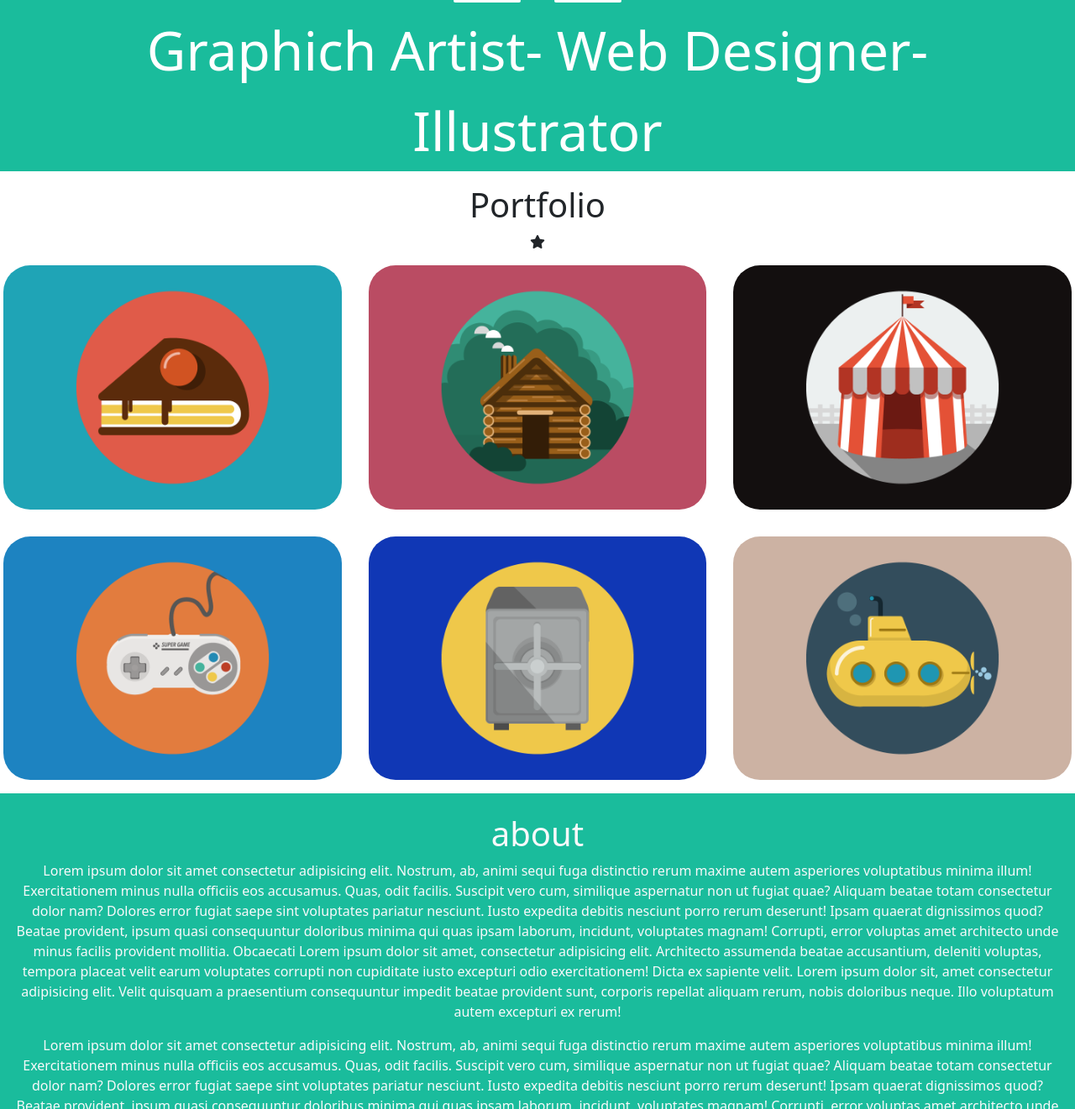
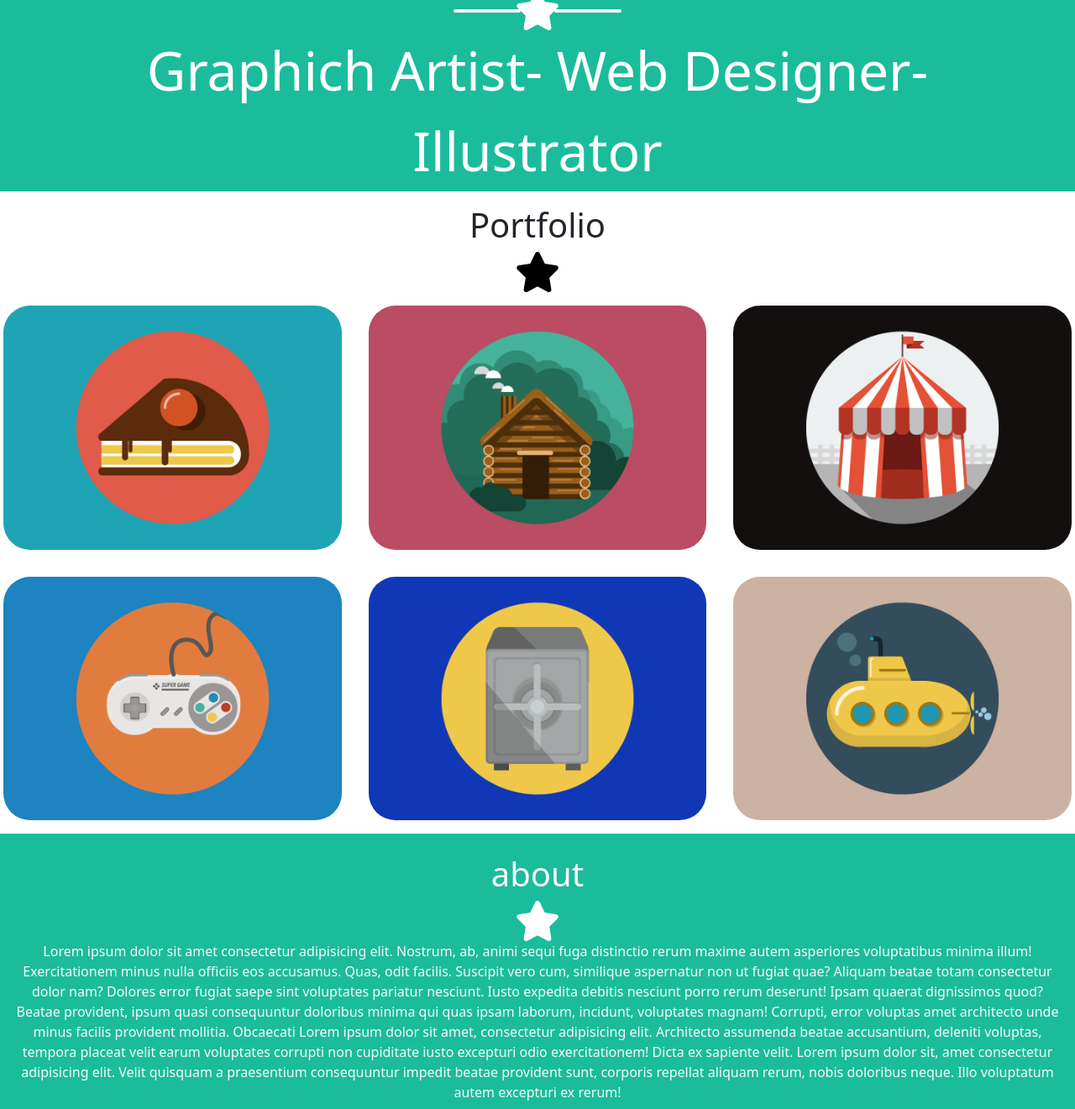
Before and after one commit to VincenzoMinardi/html-css-bootstrap-freelancer, a plain HTML site: page index.html in a window 1280 px wide. Shown: the part 739-2060 px from the top of the page at 84% size. Drawn offline with nearby package versions, Linux system fonts and the light colour scheme.

Commit message:
add: star-white

```diff
--- a/assets/style.css
+++ b/assets/style.css
@@ -16,9 +16,14 @@ section{
     position: relative;
 }
 
-.star-bootstrap .fa-star::before{
+.size-black{
+    font-size: 3rem;
+    color: black;
+}
+
+.star-bootstrap-white .cont-star-white::before{
     position: absolute;
-    content: "";
+     content: "";
     top: 48%;
     left: 41%;
     display: inline-block;
@@ -28,17 +33,47 @@ section{
     border-radius: 10px;
 }
 
-.star-bootstrap .fa-star::after{
+.star-bootstrap-white .cont-star-white::after{
     position:absolute;
     top: 48%;
     right: 41%;
-    content: "";
+     content:"";
     display: inline-block;
     height: 4px;
     width: 80px;
     background-color: white;
     border-radius: 10px;
 }
+
+.text-center .cont-star-black::before{
+    position: absolute;
+     content:"";
+    top: 48%;
+    left: 41%;
+    display: inline-block;
+    height: 4px;
+    width: 80px;
+    background-color: black;
+    border-radius: 10px;
+}
+.text-center .cont-star-back::after{
+    position:absolute;
+    top: 48%;
+    right: 41%;
+     content: "";
+    display: inline-block;
+    height: 4px;
+    width: 80px;
+    background-color:black;
+    border-radius: 10px;
+}
+
+
+
+
+
+
+
 
 .color-star{
     color: white;
--- a/index.html
+++ b/index.html
@@ -7,7 +7,7 @@
     <link rel="stylesheet" href="https://cdnjs.cloudflare.com/ajax/libs/font-awesome/6.4.0/css/all.min.css" integrity="sha512-iecdLmaskl7CVkqkXNQ/ZH/XLlvWZOJyj7Yy7tcenmpD1ypASozpmT/E0iPtmFIB46ZmdtAc9eNBvH0H/ZpiBw==" crossorigin="anonymous" referrerpolicy="no-referrer" />
     <link href="https://cdn.jsdelivr.net/npm/bootstrap@5.3.0-alpha2/dist/css/bootstrap.min.css" rel="stylesheet" integrity="sha384-aFq/bzH65dt+w6FI2ooMVUpc+21e0SRygnTpmBvdBgSdnuTN7QbdgL+OapgHtvPp" crossorigin="anonymous">
     <link rel="stylesheet" href="assets/style.css">
-    <title>Bonus</title>
+    <title>bootstrap</title>
 </head>
 <body>
   <div class="bg-color">
@@ -46,21 +46,23 @@
     </div>
   </div>
   <main>
-    <section class="star-bootstrap">
+    <section class="star-bootstrap-white">
       <div class="container">
           <div class="text-center">
               <img src="img/avatar.svg" class="rounded w-50 p-5" alt="...">
               <h1 class="size">START BOOTSTRAP</h1>
               <div class="cont-star-white">
-              <i class="color-star fa-solid fa-star"></i>
+                <i class="color-star fa-solid fa-star"></i>
               </div>
               <p class="size">Graphich Artist- Web Designer- Illustrator</p>
           </div>
       </div>
     </section>
     <div class="text-center">
-      <h1>Portfolio</h1>
-      <i class="color-star-main fa-solid fa-star"></i>
+        <h1>Portfolio</h1>
+        <div class="cont-star-black">
+            <i class="size-black fa-solid fa-star"></i>
+        </div>
 
       <div class="row">
         <div class="col-12 p-3 col-md-6 col-lg-4">
@@ -95,13 +97,16 @@
             </div>
         </div>
     </div>
-    <section>
+    <section class="star-bootstrap-center">
       <div class="text-center">
         <div class="row">
           <div class="col-12 p-4">
             <div class="content">
               <div class="about">
                 <h1 class="text-light">about</h1>
+                 <div class="cont-star-black">
+                    <i class="size-back color-star fa-solid fa-star"></i>
+                </div>
 
                 <p class="text-light">Lorem ipsum dolor sit amet consectetur adipisicing elit. Nostrum, ab, animi sequi fuga distinctio rerum maxime autem asperiores voluptatibus minima illum! Exercitationem minus nulla officiis eos accusamus. Quas, odit facilis.
                 Suscipit vero cum, similique aspernatur non ut fugiat quae? Aliquam beatae totam consectetur dolor nam? Dolores error fugiat saepe sint voluptates pariatur nesciunt. Iusto expedita debitis nesciunt porro rerum deserunt!
```
